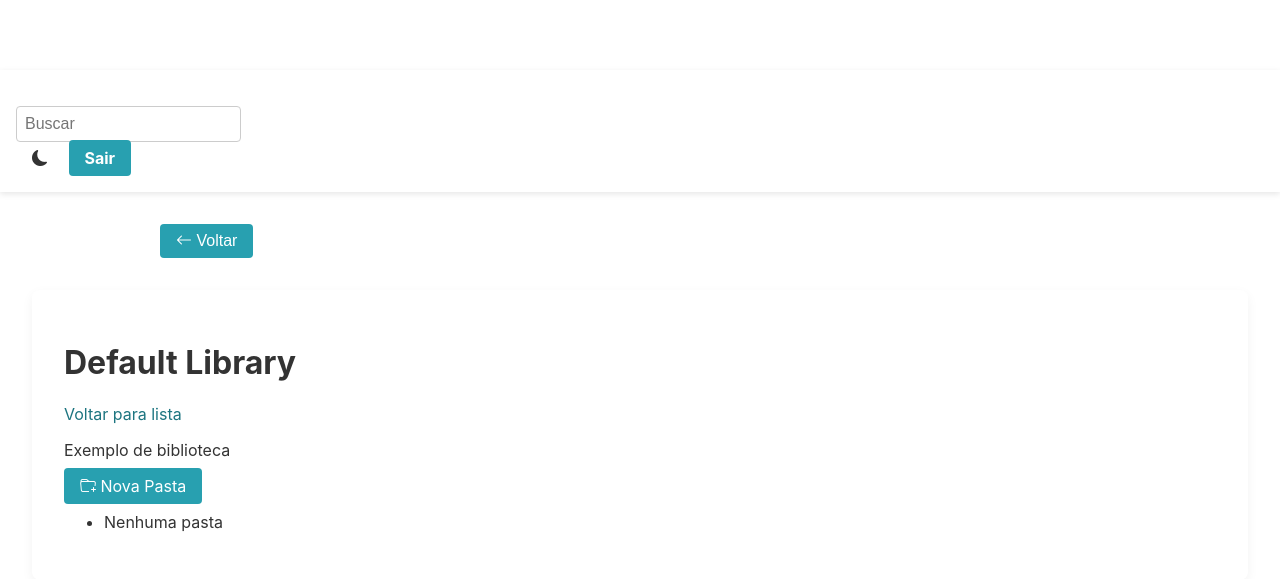
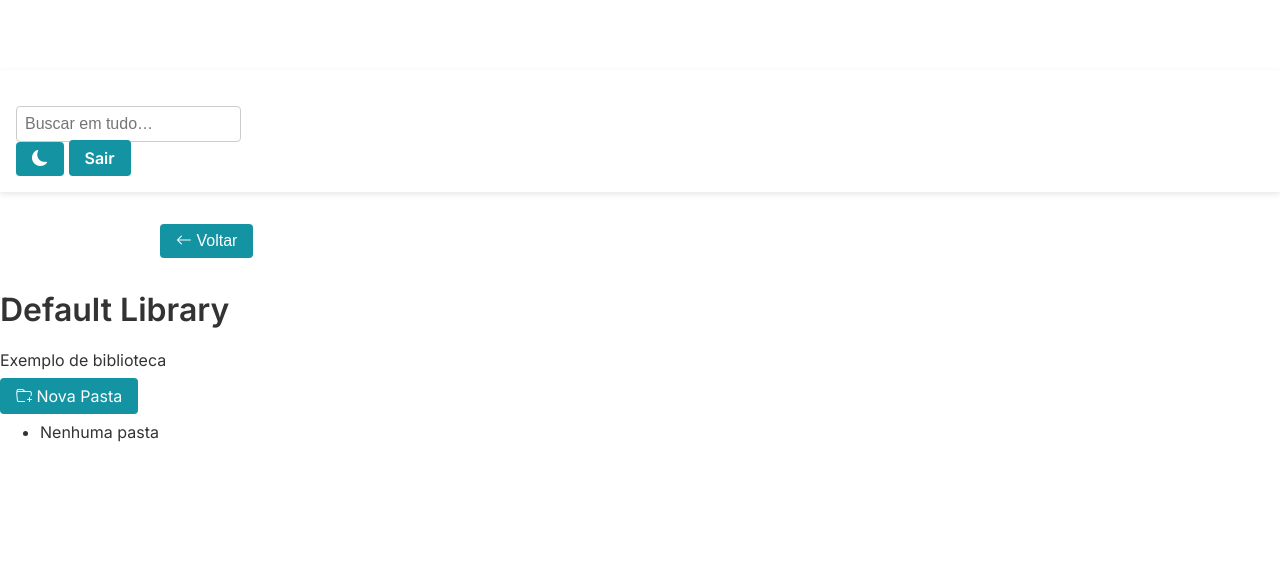
Before and after one commit to BrunoRochaBelo/arkiv, a Flask app: page /libraries/1 in a window 1280 px wide. Shown: the top 579 px of the page. Run offline with Flask 3, Linux system fonts and the light colour scheme; a user stored in the database is signed in.

Commit message:
Revamp layout with Bootstrap grid and accent styling

```diff
--- a/arkiv_app/static/css/style.css
+++ b/arkiv_app/static/css/style.css
@@ -1,9 +1,10 @@
 :root {
-  --brand-color: #28a0b0;
-  --brand-color-dark: #1d7580;
+  --accent: #1493a3;
+  --accent-dark: #0d6c7a;
   --text-color: #333;
   --bg-color: #fff;
   --card-bg: #fff;
+  --bs-body-font-family: 'Inter', system-ui, -apple-system, 'Segoe UI', Roboto, sans-serif;
 }
 
 [data-theme="dark"] {
@@ -15,13 +16,13 @@
 body {
   margin: 0;
   padding-top: 70px;
-  font-family: -apple-system, BlinkMacSystemFont, 'Segoe UI', Roboto, 'Helvetica Neue', Arial, sans-serif;
+  font-family: var(--bs-body-font-family);
   color: var(--text-color);
   background: var(--bg-color);
 }
 
 header {
-  background: var(--brand-color);
+  background: var(--accent);
   color: #fff;
 }
 
@@ -50,7 +51,7 @@ nav a:hover {
 }
 
 a {
-  color: var(--brand-color-dark);
+  color: var(--accent-dark);
   text-decoration: none;
 }
 
@@ -83,7 +84,7 @@ input, textarea, select, button {
 }
 
 button {
-  background-color: var(--brand-color);
+  background-color: var(--accent);
   color: #fff;
   border: none;
   cursor: pointer;
@@ -92,17 +93,34 @@ button {
 }
 
 button:hover {
-  background-color: var(--brand-color-dark);
+  background-color: var(--accent-dark);
 }
 
 .btn {
-  background-color: var(--brand-color);
+  background-color: var(--accent);
   color: #fff;
   border: none;
   cursor: pointer;
   border-radius: 4px;
   padding: 0.5rem 1rem;
 }
+.btn-accent {
+  background-color: var(--accent);
+  color: #fff;
+}
+.btn-outline-accent {
+  background: transparent;
+  border: 1px solid var(--accent);
+  color: var(--accent);
+}
+.btn-outline-accent:hover {
+  background: var(--accent);
+  color: #fff;
+}
+.theme-light-only { display: inline; }
+.theme-dark-only { display: none; }
+[data-theme="dark"] .theme-light-only { display: none; }
+[data-theme="dark"] .theme-dark-only { display: inline; }
 
 .theme-toggle {
   background: none;
@@ -113,7 +131,7 @@ button:hover {
 }
 
 .btn:hover {
-  background-color: var(--brand-color-dark);
+  background-color: var(--accent-dark);
 }
 
 .card {
@@ -130,7 +148,7 @@ button:hover {
 }
 
 .flash li {
-  background: var(--brand-color);
+  background: var(--accent);
   color: #fff;
   margin-bottom: 0.5rem;
   padding: 0.5rem 2rem 0.5rem 0.5rem;
--- a/arkiv_app/static/js/main.js
+++ b/arkiv_app/static/js/main.js
@@ -3,7 +3,7 @@ const STORAGE_KEY = 'arkiv_theme';
 function applyTheme(theme) {
   document.documentElement.setAttribute('data-theme', theme);
   localStorage.setItem(STORAGE_KEY, theme);
-  const toggleBtn = document.querySelector('.theme-toggle');
+  const toggleBtn = document.getElementById('themeToggle');
   if (toggleBtn) {
     toggleBtn.innerHTML = theme === 'dark'
       ? '<i class="bi bi-sun-fill"></i>'
--- a/arkiv_app/templates/base.html
+++ b/arkiv_app/templates/base.html
@@ -4,6 +4,9 @@
   <meta charset="utf-8">
   <title>{{ title or 'Arkiv' }}</title>
   <meta name="viewport" content="width=device-width, initial-scale=1">
+  <link rel="preconnect" href="https://fonts.googleapis.com">
+  <link rel="preconnect" href="https://fonts.gstatic.com" crossorigin>
+  <link href="https://fonts.googleapis.com/css2?family=Inter:wght@400;500;600&display=swap" rel="stylesheet">
   <link rel="stylesheet" href="{{ url_for('static', filename='css/style.css') }}">
   <link rel="stylesheet" href="https://cdn.jsdelivr.net/npm/bootstrap-icons@1.11.3/font/bootstrap-icons.min.css">
   {% block head %}{% endblock %}
@@ -14,7 +17,7 @@
     <button type="button" class="btn btn-link p-0 me-2" onclick="history.back()"><i class="bi bi-arrow-left"></i> Voltar</button>
     {% block breadcrumb %}{% endblock %}
   </div>
-  <main class="floating-container">
+  <main id="content" class="container-xl py-5">
     {% with messages = get_flashed_messages() %}
       {% if messages %}
       <ul class="flash">
--- a/arkiv_app/templates/components/navbar.html
+++ b/arkiv_app/templates/components/navbar.html
@@ -1,15 +1,18 @@
-<nav class="navbar fixed-top bg-light">
+<nav class="navbar navbar-light bg-white shadow-sm fixed-top">
   <div class="container-fluid">
-    <a class="navbar-brand" href="{{ url_for('main.index') }}">Arkiv</a>
-    <form class="d-none d-md-flex ms-auto me-3" role="search" action="{{ url_for('search.search_page') }}" method="get">
-      <input class="form-control" type="search" placeholder="Buscar" name="q" aria-label="Buscar">
+    <a class="navbar-brand fw-semibold" href="{{ url_for('main.index') }}">Arkiv</a>
+    <form class="flex-grow-1 mx-3 d-none d-md-block" hx-get="{{ url_for('search.search_page') }}" hx-target="#content" hx-trigger="keyup changed delay:300ms" role="search">
+      <input class="form-control" type="search" placeholder="Buscar em tudo…" name="q" aria-label="Buscar">
     </form>
-    <div class="d-flex align-items-center">
-      <button class="btn btn-link theme-toggle p-0 me-2" onclick="toggleTheme()" aria-label="Alternar tema" aria-pressed="false"><i class="bi bi-moon-fill"></i></button>
+    <div class="d-flex align-items-center gap-2">
+      <button id="themeToggle" class="btn btn-link p-2" aria-label="Alternar tema" onclick="toggleTheme()">
+        <i class="bi bi-sun-fill theme-light-only"></i>
+        <i class="bi bi-moon-stars-fill theme-dark-only"></i>
+      </button>
       {% if current_user.is_authenticated %}
-      <a class="btn btn-link" href="{{ url_for('auth.logout') }}">Sair</a>
+      <a class="btn btn-outline-danger" href="{{ url_for('auth.logout') }}">Sair</a>
       {% else %}
-      <a class="btn btn-link" href="{{ url_for('auth.login') }}">Entrar</a>
+      <a class="btn btn-outline-primary" href="{{ url_for('auth.login') }}">Entrar</a>
       {% endif %}
     </div>
   </div>
--- a/arkiv_app/templates/library/detail.html
+++ b/arkiv_app/templates/library/detail.html
@@ -1,14 +1,23 @@
 {% extends 'base.html' %}
 {% block content %}
-<h1>{{ library.name }}</h1>
-<p><a href="{{ url_for('library.list_libraries') }}">Voltar para lista</a></p>
-<p>{{ library.description }}</p>
-<a href="{{ url_for('folder.create_folder') }}?library_id={{ library.id }}" class="btn"><i class="bi bi-folder-plus"></i> Nova Pasta</a>
-<ul>
+<div class="row g-4 align-items-center mb-4">
+  <div class="col-lg-8">
+    <h1 class="display-5 mb-3">{{ library.name }}</h1>
+    <p class="text-secondary">{{ library.description }}</p>
+  </div>
+  <div class="col-lg-4 text-lg-end">
+    <div class="btn-group">
+      <a href="{{ url_for('folder.create_folder') }}?library_id={{ library.id }}" class="btn btn-accent"><i class="bi bi-folder-plus"></i> Nova Pasta</a>
+    </div>
+  </div>
+</div>
+<ul class="list-group list-group-flush">
   {% for folder in folders %}
-  <li><a href="{{ url_for('folder.view_folder', folder_id=folder.id) }}">{{ folder.name }}</a></li>
+  <li class="list-group-item d-flex justify-content-between align-items-center">
+    <span class="fw-medium"><a href="{{ url_for('folder.view_folder', folder_id=folder.id) }}">{{ folder.name }}</a></span>
+  </li>
   {% else %}
-  <li>Nenhuma pasta</li>
+  <li class="list-group-item">Nenhuma pasta</li>
   {% endfor %}
 </ul>
 {% endblock %}
```
Also changed, not shown: arkiv_app/templates/asset/list.html (+6 -3 lines), arkiv_app/templates/folder/detail.html (+16 -7 lines), arkiv_app/templates/home.html (+8 -6 lines), arkiv_app/templates/library/list.html (+13 -9 lines), arkiv_app/templates/search/results.html (+4 -4 lines), arkiv_app/templates/tag/list.html (+13 -8 lines).
